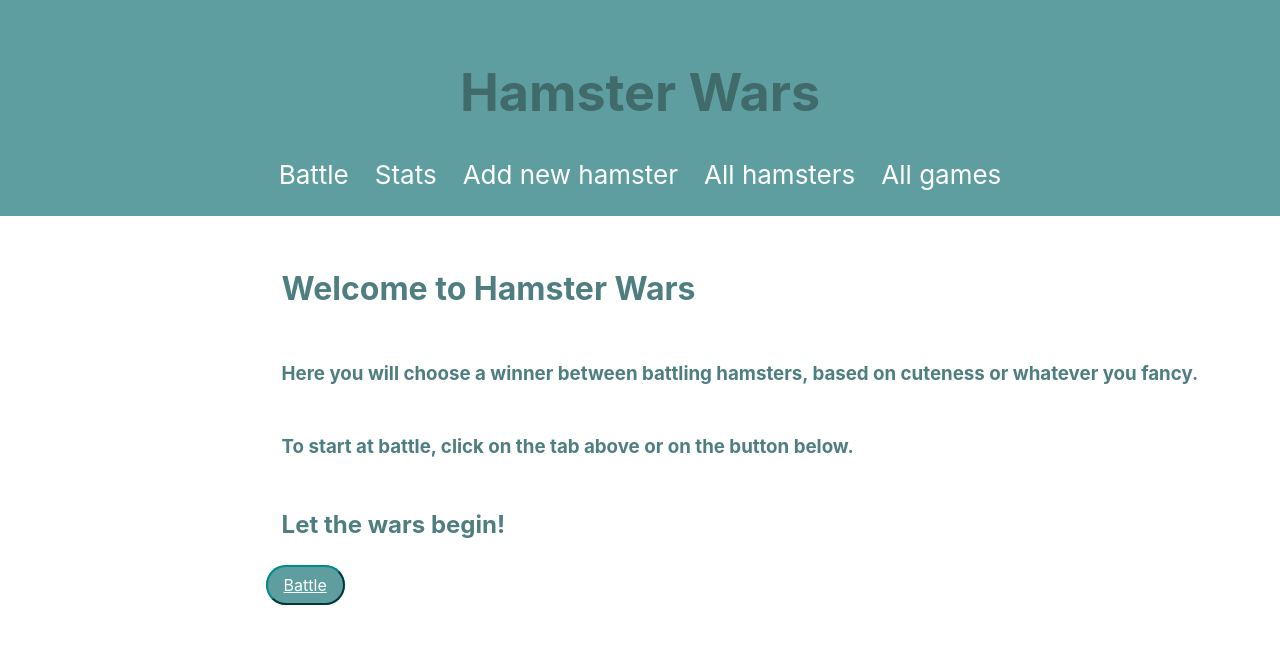
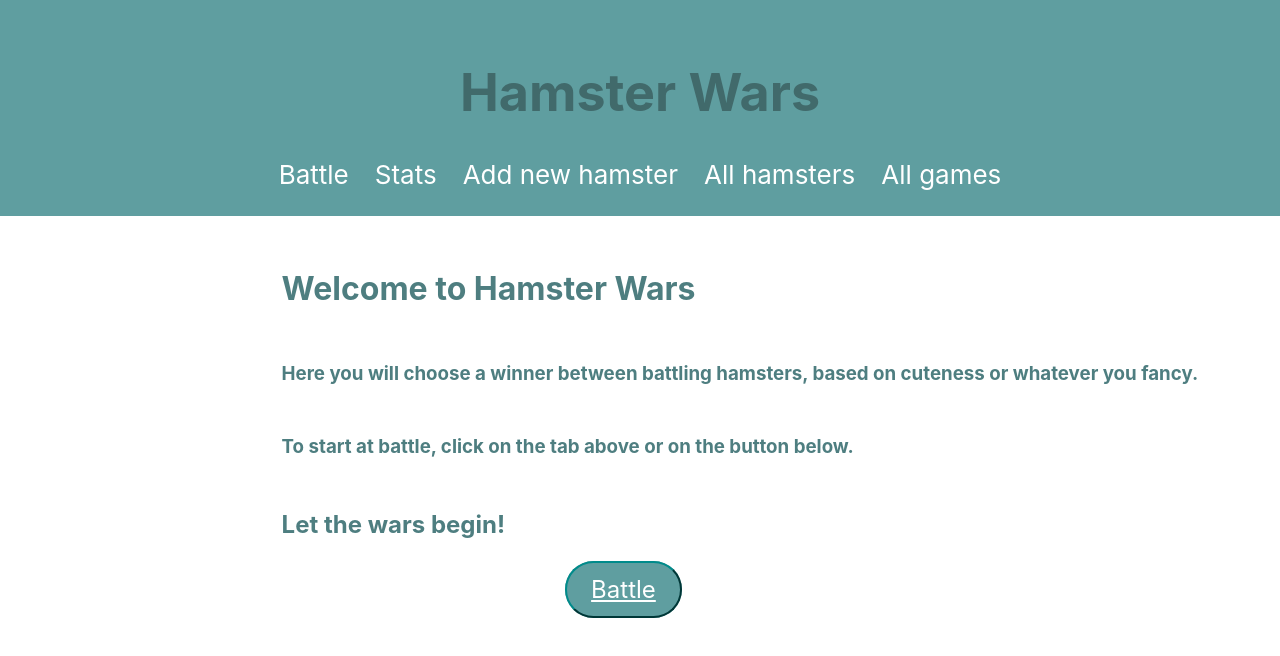
Before and after one commit to AnionaStella/hamsterwars-app, a React (Create React App) app: page / in a window 1280 px wide. Shown: the top 656 px of the page. Built offline with nearby package versions, Linux system fonts and the light colour scheme.

Commit message:
added validation to new hamster button and css to start

```diff
--- a/src/App.css
+++ b/src/App.css
@@ -80,7 +80,7 @@ main {
 }
 .Battle button {
     margin-left: 45%;
-    font-size: large;
+    font-size: x-large;
     border-radius: 20em;
     padding: 1em;
     background-color: cadetblue;
@@ -94,8 +94,9 @@ main {
 .matchup {
     color:  rgb(78, 126, 128);
     text-align: center;
+    font-size: large;
+}
 
-}
 .matchup img {
     border-radius: 25%;
     max-width: 20rem;
@@ -184,13 +185,14 @@ main {
     padding: 1rem;
 }
 .Start a {
-    font-size: medium;
+    font-size: x-large;
     border-radius: 10em;
     padding: 0.5em 1em ;
     background-color: cadetblue;
     border: 2px outset darkcyan;
     max-width: 10em;
     color: white;
+    margin-left: 30%;
 
 }
 
```
Also changed, not shown: src/components/AllGames.jsx (+5 -5 lines), src/components/Matchup.jsx (+3 -4 lines), src/components/NewHamster.jsx (+7 -28 lines).
